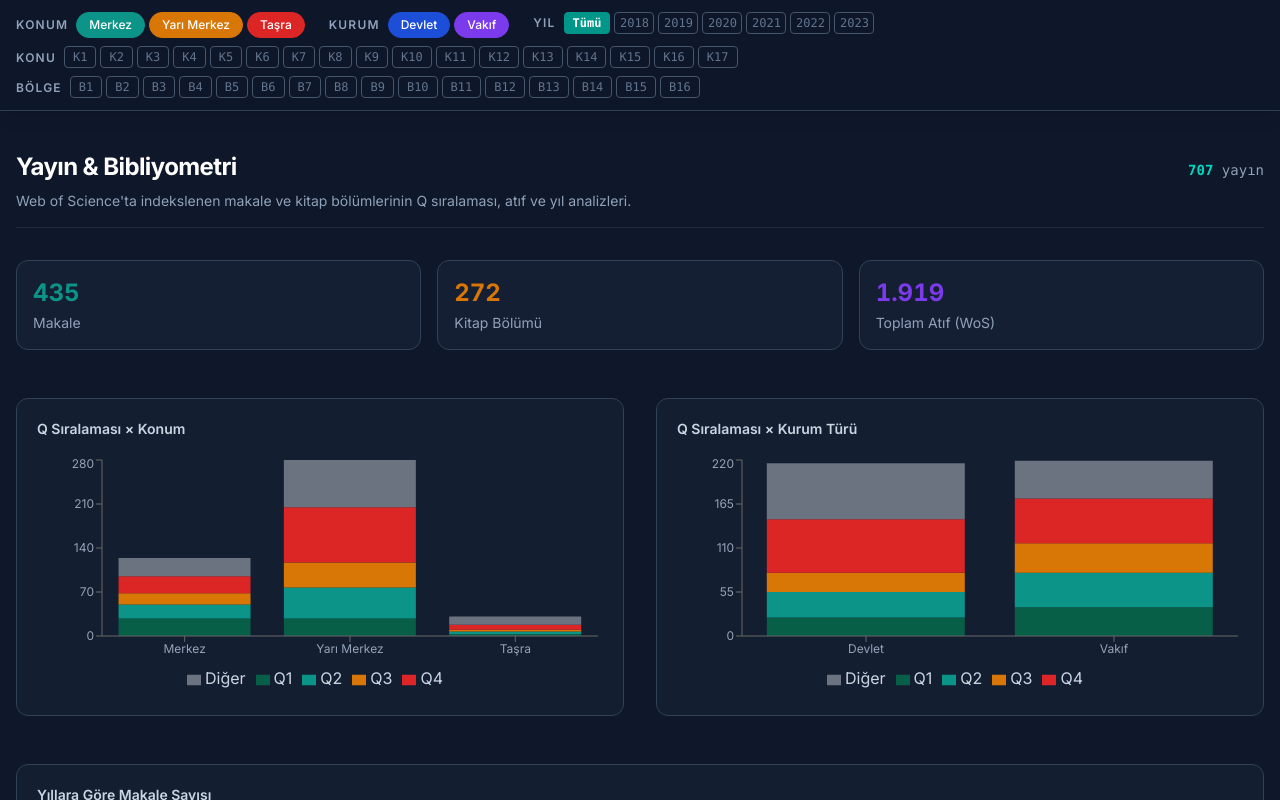
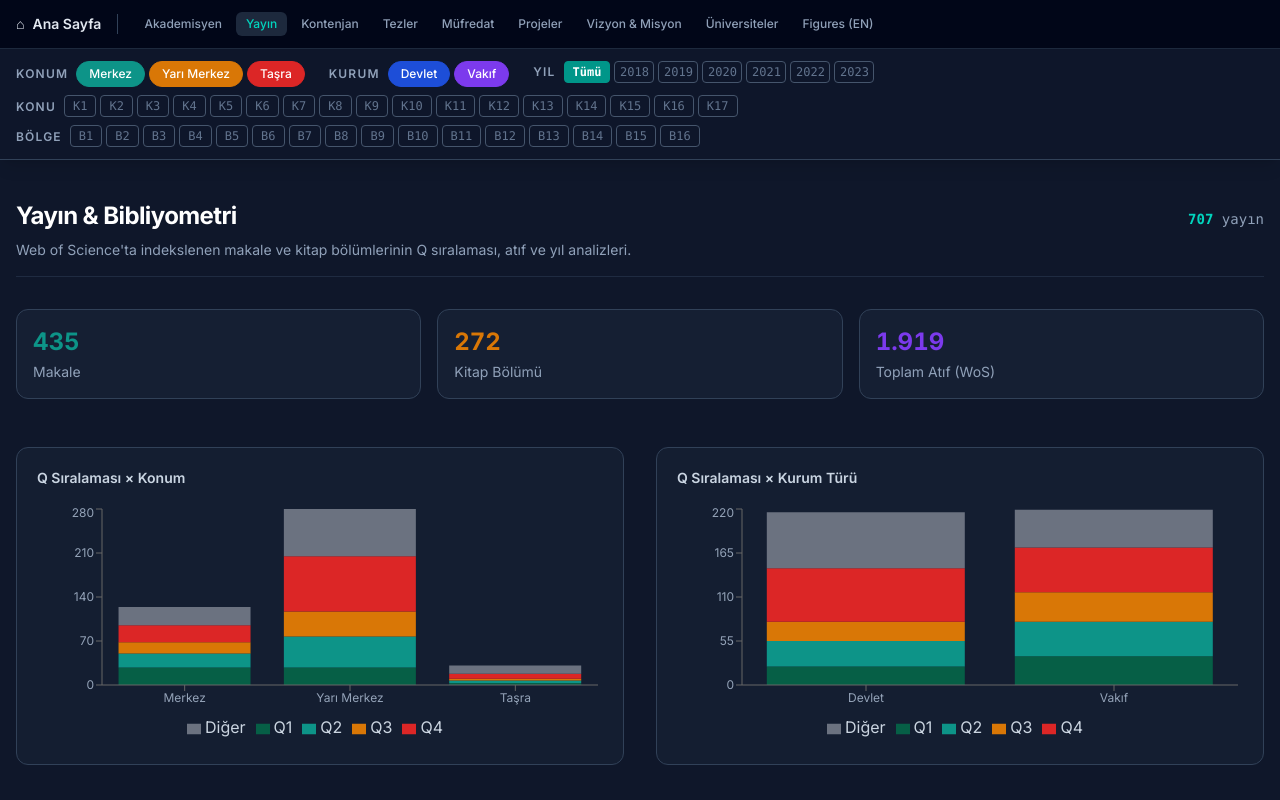
Before and after one commit to burakemretetik/ui-website, a Next.js app: page /yayin in a window 1280 px wide. Shown: the top 800 px of the page. Built offline with nearby package versions, Linux system fonts and the light colour scheme.

Commit message:
Add site-wide top menu with home link
Pelin Hoca: pages had no way back to the home page. Adds a sticky top
menu (home + all sections) above the filter bar on every page.

Co-Authored-By: Claude Opus 5.5 <noreply@anthropic.com>
Claude-Session: https://claude.ai/code/session_01EkR4qaefkjQXnfsKgvuKDu

```diff
--- a/app/layout.tsx
+++ b/app/layout.tsx
@@ -1,6 +1,7 @@
 import type { Metadata } from 'next';
 import './globals.css';
 import FilterBar from '@/components/FilterBar';
+import SiteNav from '@/components/SiteNav';
 
 export const metadata: Metadata = {
   title: 'Türkiye Uİ/SBUİ Akademik Haritası',
@@ -19,7 +20,10 @@ export default function RootLayout({ children }: { children: React.ReactNode })
         />
       </head>
       <body className="min-h-screen">
-        <FilterBar />
+        <header className="sticky top-0 z-50 shadow-lg">
+          <SiteNav />
+          <FilterBar />
+        </header>
         <main className="max-w-screen-xl mx-auto px-4 py-10">
           {children}
         </main>
--- a/components/FilterBar.tsx
+++ b/components/FilterBar.tsx
@@ -51,7 +51,7 @@ export default function FilterBar() {
   };
 
   return (
-    <div className="sticky top-0 z-50 bg-slate-900/95 backdrop-blur border-b border-slate-700 shadow-lg">
+    <div className="bg-slate-900/95 backdrop-blur border-b border-slate-700">
       <div className="max-w-screen-xl mx-auto px-4 py-3">
         <div className="flex flex-wrap items-start gap-x-6 gap-y-2">
 
--- /dev/null
+++ b/components/SiteNav.tsx
@@ -0,0 +1,58 @@
+'use client';
+import Link from 'next/link';
+import { usePathname } from 'next/navigation';
+
+// Her sayfada görünen üst menü: sol başta ana sayfa linki, yanında bölüm linkleri.
+// Bölüm listesi ana sayfadaki kartlarla aynı sırayı izler.
+export const SITE_SECTIONS = [
+  { href: '/akademisyen',   label: 'Akademisyen' },
+  { href: '/yayin',         label: 'Yayın' },
+  { href: '/kontenjan',     label: 'Kontenjan' },
+  { href: '/tezler',        label: 'Tezler' },
+  { href: '/mufredat',      label: 'Müfredat' },
+  { href: '/projeler',      label: 'Projeler' },
+  { href: '/misyon-vizyon', label: 'Vizyon & Misyon' },
+  { href: '/universiteler', label: 'Üniversiteler' },
+  { href: '/export',        label: 'Figures (EN)' },
+];
+
+export default function SiteNav() {
+  const pathname = usePathname();
+  const onHome = pathname === '/';
+
+  return (
+    <nav aria-label="Site menüsü" className="bg-slate-950/95 backdrop-blur border-b border-slate-800">
+      <div className="max-w-screen-xl mx-auto px-4 h-12 flex items-center gap-4">
+        <Link
+          href="/"
+          aria-current={onHome ? 'page' : undefined}
+          className={`shrink-0 flex items-center gap-2 text-sm font-semibold transition-colors
+            ${onHome ? 'text-teal-400' : 'text-slate-200 hover:text-teal-400'}`}
+        >
+          <span aria-hidden>⌂</span>
+          <span>Ana Sayfa</span>
+        </Link>
+        <span className="h-5 w-px bg-slate-700 shrink-0" aria-hidden />
+        <ul className="flex items-center gap-1 overflow-x-auto whitespace-nowrap min-w-0 [scrollbar-width:none]">
+          {SITE_SECTIONS.map(({ href, label }) => {
+            const active = pathname === href || pathname.startsWith(href + '/');
+            return (
+              <li key={href}>
+                <Link
+                  href={href}
+                  aria-current={active ? 'page' : undefined}
+                  className={`block px-2.5 py-1 rounded-md text-xs font-medium transition-colors
+                    ${active
+                      ? 'bg-slate-800 text-teal-400'
+                      : 'text-slate-400 hover:text-white hover:bg-slate-800/60'}`}
+                >
+                  {label}
+                </Link>
+              </li>
+            );
+          })}
+        </ul>
+      </div>
+    </nav>
+  );
+}
```
